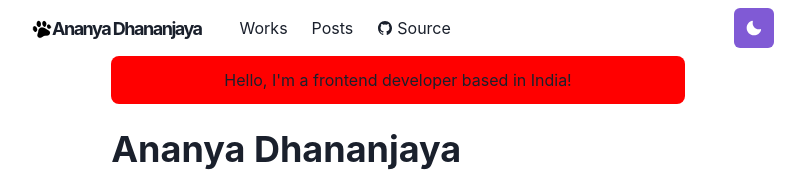
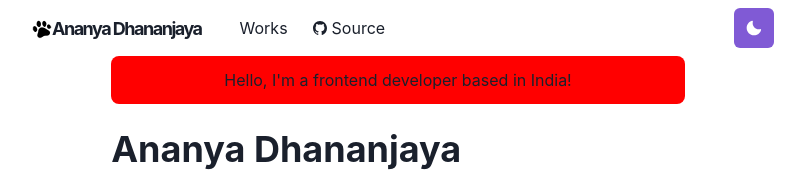
Before and after one commit to ananyadhananjaya/axkive-website, a Next.js app: page / in a window 1280 px wide. Shown: the top 172 px of the page, without its empty margins (242-1047 px from the left). Built offline with nearby package versions, Linux system fonts and the light colour scheme.

Commit message:
fix(nav): links

```diff
--- a/components/navbar.js
+++ b/components/navbar.js
@@ -44,8 +44,6 @@ const Navbar = props => {
       position="fixed"
       as="nav"
       w="100%"
-      bg={useColorModeValue('#ffffff40', '#20202380')}
-      css={{ backdropFilter: 'blur(10px)' }}
       zIndex={1}
       {...props}
     >
@@ -74,9 +72,6 @@ const Navbar = props => {
           <LinkItem href="/works" path={path}>
             Works
           </LinkItem>
-          <LinkItem href="/posts" path={path}>
-            Posts
-          </LinkItem>
           <LinkItem
             target="_blank"
             href="https://github.com/ananyadhananjaya/axkive-website"
@@ -92,9 +87,8 @@ const Navbar = props => {
         </Stack>
 
         <Box flex={1} align="right">
-          <ThemeToggleButton />
-
-          <Box ml={2} display={{ base: 'inline-block', md: 'none' }}>
+        <ThemeToggleButton />
+          <Box ml={2} p={2} display={{ base: 'inline-block', md: 'none' }}>
             <Menu isLazy id="navbar-menu">
               <MenuButton
                 as={IconButton}
--- a/package.json
+++ b/package.json
@@ -3,7 +3,7 @@
   "version": "1.0.0",
   "description": "Ananya's website",
   "scripts": {
-    "dev": "next dev -H 0.0.0.0",
+    "dev": "next dev",
     "build": "next build",
     "start": "next start",
     "prettier": "prettier --write .",
```
